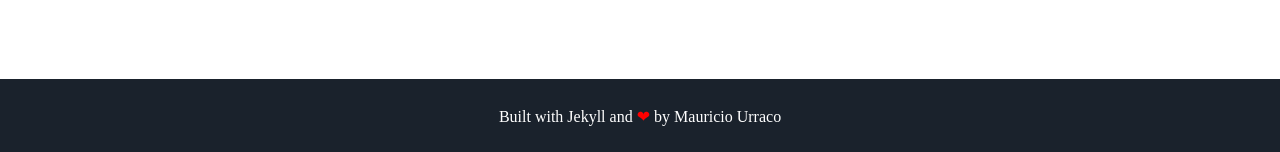
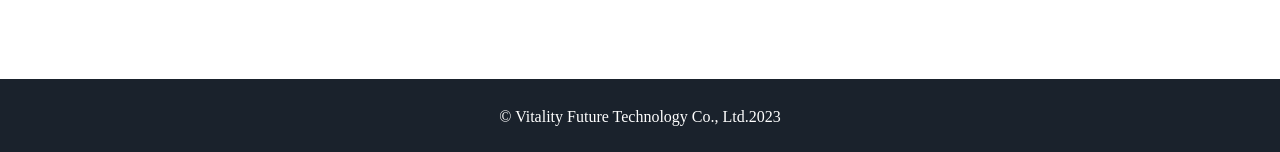
Before and after one commit to VitalityFuture/vitalityfuture.github.io, a Jekyll site: the page built from index.html, in a window 1280 px wide. Shown: the part 1603-1755 px from the top of the page. Built offline with Jekyll 4.4.1, drawn with Linux system fonts in a browser that asks for light colours; some web fonts are replaced.

Commit message:
Update footer.html

```diff
--- a/_includes/footer.html
+++ b/_includes/footer.html
@@ -1,6 +1,6 @@
 <footer class="footer">
     <!-- <p>&copy; {{ site.username }}</p> -->
-    <p>Built with Jekyll and <span class="love">❤</span> by <a href="https://github.com/murraco">Mauricio Urraco</a></p>
+    <p>© Vitality Future Technology Co., Ltd.2023</p>
 </footer>
 <script src="{{ '/assets/js/particles.min.js' | prepend: site.baseurl }}"></script>
 <script src="{{ '/assets/js/sweet-scroll.min.js' | prepend: site.baseurl }}"></script>
```
